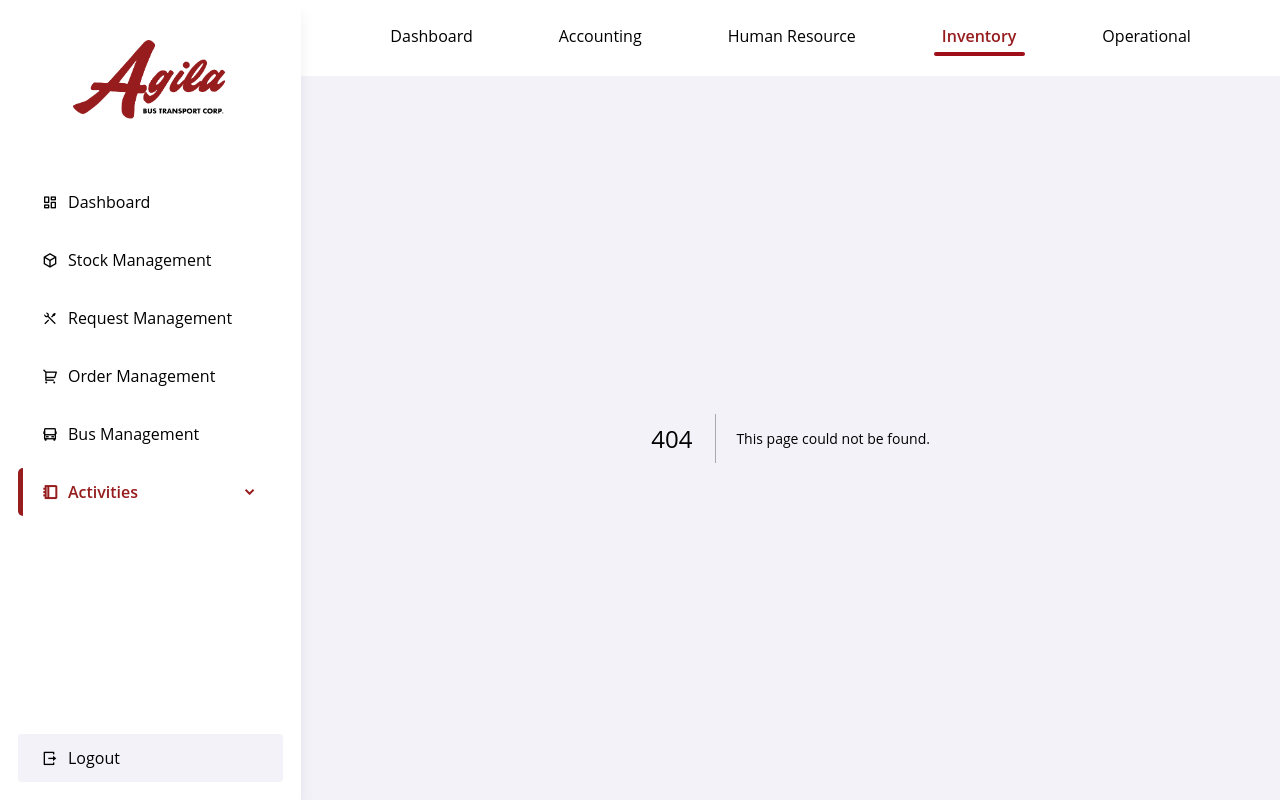
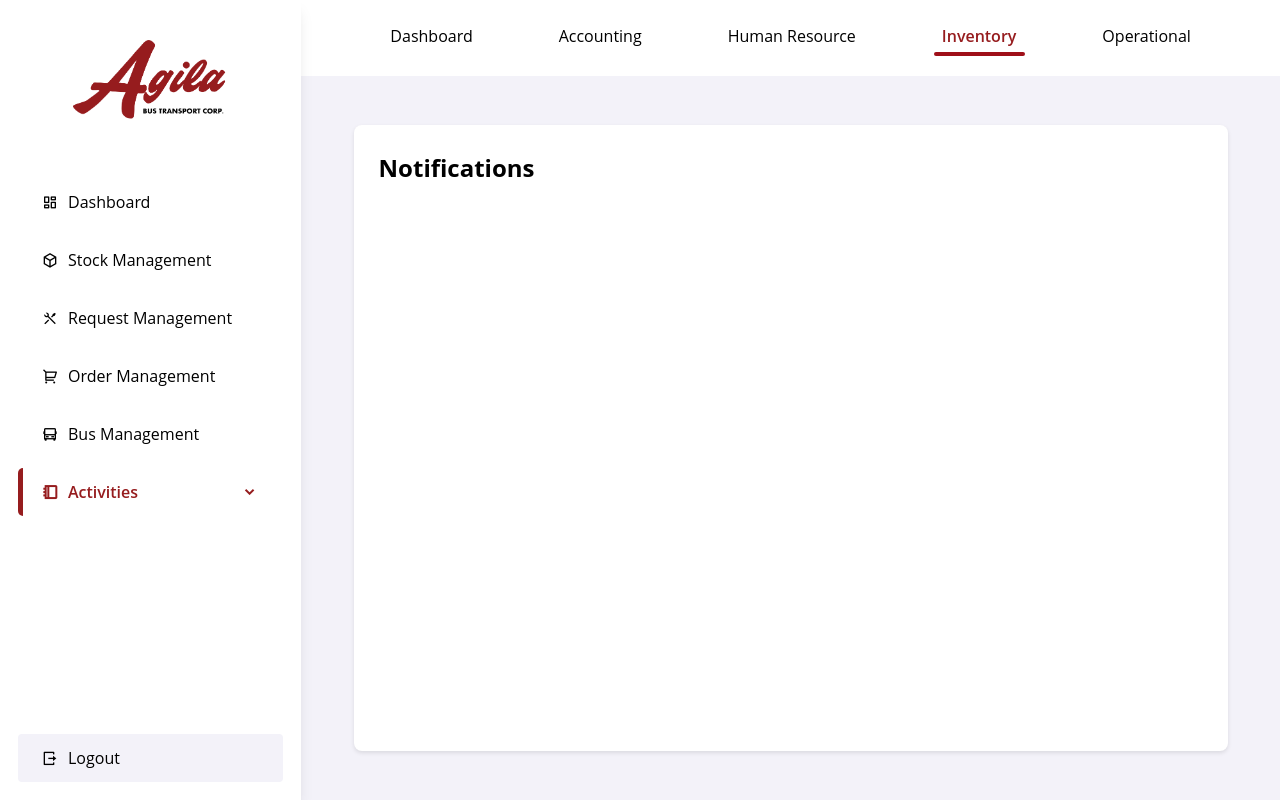
Before and after one commit to nerieannbravo/inventory-management-system, a Next.js app: page /notification in a window 1280 px wide. Before the commit this address had no page. Built offline with nearby package versions, Linux system fonts and the light colour scheme.

Commit message:
created pages for activities

```diff
--- /dev/null
+++ b/src/app/(pages)/(activities)/history/page.tsx
@@ -0,0 +1,7 @@
+export default function History() {
+    return (
+        <div className="card">
+            <h1 className="title">History</h1>
+        </div>
+    );
+}
--- /dev/null
+++ b/src/app/(pages)/(activities)/notification/page.tsx
@@ -0,0 +1,7 @@
+export default function Notification() {
+    return (
+        <div className="card">
+            <h1 className="title">Notifications</h1>
+        </div>
+    );
+}
--- /dev/null
+++ b/src/app/(pages)/(activities)/reports/page.tsx
@@ -0,0 +1,7 @@
+export default function Reports() {
+    return (
+        <div className="card">
+            <h1 className="title">Reports</h1>
+        </div>
+    );
+}
```
